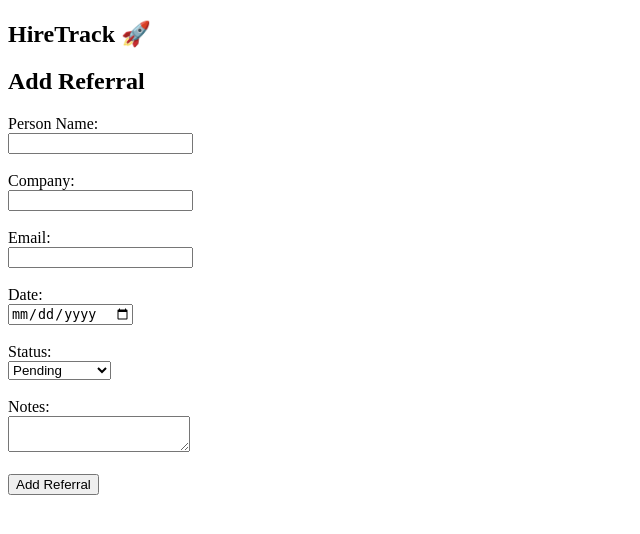
After one commit to Shinu-Cherian/hiretrack, a Django app: page /add-referral/ in a window 1280 px wide. The commit adds this page. Shown: the top 534 px of the page, without its empty margins (0-640 px from the left). Run offline with Django 5.2, Linux system fonts and the light colour scheme.

Commit message:
Day 3: Added full CRUD, referral system, dashboard, and delete confirmation

```diff
--- a/tracker/models.py
+++ b/tracker/models.py
@@ -32,6 +32,7 @@ class Referral(models.Model):   # 👈 outside Job class
     company = models.CharField(max_length=255)
     status = models.CharField(max_length=20, choices=STATUS_CHOICES, default='pending')
     notes = models.TextField(blank=True, null=True)
+    email = models.EmailField(blank=True, null=True)
 
     def __str__(self):
         return f"{self.person_name} - {self.company}"
--- /dev/null
+++ b/tracker/templates/add_referral.html
@@ -0,0 +1,33 @@
+{% extends 'base.html' %}
+
+{% block content %}
+    <h2>Add Referral</h2>
+
+    <form method="POST">
+        {% csrf_token %}
+
+        <label>Person Name:</label><br>
+        <input type="text" name="person_name"><br><br>
+
+        <label>Company:</label><br>
+        <input type="text" name="company"><br><br>
+
+        <label>Email:</label><br>
+        <input type="email" name="email"><br><br>
+
+        <label>Date:</label><br>
+        <input type="date" name="date"><br><br>
+
+        <label>Status:</label><br>
+        <select name="status">
+            <option value="pending">Pending</option>
+            <option value="replied">Replied</option>
+            <option value="no_response">No Response</option>
+        </select><br><br>
+
+        <label>Notes:</label><br>
+        <textarea name="notes"></textarea><br><br>
+
+        <button type="submit">Add Referral</button>
+    </form>
+{% endblock %}
--- a/tracker/urls.py
+++ b/tracker/urls.py
@@ -5,4 +5,9 @@ urlpatterns = [
     path('', views.home, name='home'),
     path('add-job/', views.add_job, name='add_job'),
     path('jobs/', views.job_list, name='job_list'),
+    path('add-referral/', views.add_referral, name='add_referral'),
+    path('referrals/', views.referral_list, name='referral_list'),
+    path('dashboard/', views.dashboard, name='dashboard'),
+    path('delete-job/<int:id>/', views.delete_job, name='delete_job'),
+    path('edit-job/<int:id>/', views.edit_job, name='edit_job'),
 ]
--- a/tracker/views.py
+++ b/tracker/views.py
@@ -1,5 +1,5 @@
 from django.shortcuts import render,redirect
-from .models import Job
+from .models import Job,Referral
 
 def home(request):
     return render(request, 'home.html')
@@ -33,3 +33,74 @@ def add_job(request):
 def job_list(request):
     jobs = Job.objects.all()
     return render(request, 'job_list.html', {'jobs': jobs})
+
+
+def add_referral(request):
+    if request.method == 'POST':
+        person_name = request.POST.get('person_name')
+        company = request.POST.get('company')
+        email = request.POST.get('email')
+        date = request.POST.get('date')
+        status = request.POST.get('status')
+        notes = request.POST.get('notes')
+
+
+        Referral.objects.create(
+            person_name=person_name,
+            company=company,
+            email=email,
+            date=date,
+            status=status,
+            notes=notes,
+
+        )
+
+        return redirect('home')
+
+    return render(request, 'add_referral.html')
+
+def referral_list(request):
+    referrals = Referral.objects.all()
+    return render(request, 'referral_list.html', {'referrals': referrals})
+
+
+def dashboard(request):
+    total_jobs = Job.objects.count()
+    pending_jobs = Job.objects.filter(status='pending').count()
+    rejected_jobs = Job.objects.filter(status='rejected').count()
+    selected_jobs = Job.objects.filter(status='selected').count()
+
+    total_referrals = Referral.objects.count()
+
+    context = {
+        'total_jobs': total_jobs,
+        'pending_jobs': pending_jobs,
+        'rejected_jobs': rejected_jobs,
+        'selected_jobs': selected_jobs,
+        'total_referrals': total_referrals
+    }
+
+    return render(request, 'dashboard.html', context)
+
+
+def delete_job(request, id):
+    job = Job.objects.get(id=id)
+    job.delete()
+    return redirect('job_list')
+
+def edit_job(request, id):
+    job = Job.objects.get(id=id)
+
+    if request.method == 'POST':
+        job.company = request.POST.get('company')
+        job.role = request.POST.get('role')
+        job.date_applied = request.POST.get('date')
+        job.status = request.POST.get('status')
+        job.job_id = request.POST.get('job_id')
+        job.job_description = request.POST.get('job_description')
+        job.notes = request.POST.get('notes')
+
+        job.save()
+        return redirect('job_list')
+
+    return render(request, 'edit_job.html', {'job': job})
```
Also changed, not shown: tracker/templates/dashboard.html (added, +35 -0 lines), tracker/templates/edit_job.html (added, +38 -0 lines), tracker/templates/home.html (+17 -0 lines), tracker/templates/job_list.html (+27 -1 lines), tracker/templates/referral_list.html (added, +36 -0 lines), tracker/migrations/0004_referral_email.py (added).
